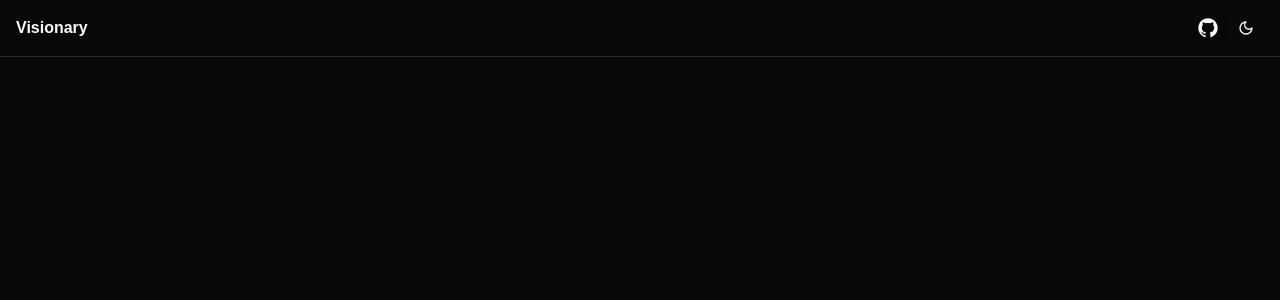
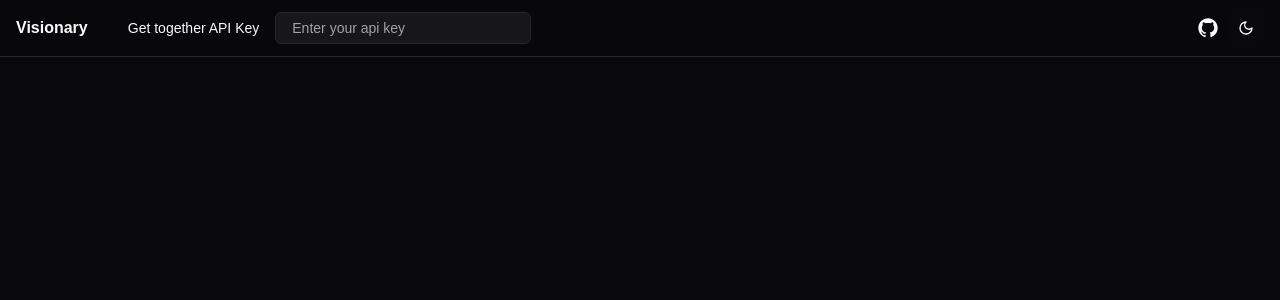
Before and after one commit to harshit-senpai/Visionary, a Next.js app: page / in a window 1280 px wide. Shown: the top 300 px of the page. Built offline with nearby package versions, Linux system fonts and the light colour scheme.

Commit message:
nav input

```diff
--- a/app/page.tsx
+++ b/app/page.tsx
@@ -2,7 +2,7 @@ import { Navbar } from "@/components/Navbar";
 
 export default function Home() {
   return (
-    <main className="h-full bg-background">
+    <main className="h-full dark:bg-background bg-background">
       <Navbar />
     </main>
   );
--- a/components/Navbar.tsx
+++ b/components/Navbar.tsx
@@ -1,16 +1,30 @@
 import { GitHubLogoIcon } from "@radix-ui/react-icons";
 import Link from "next/link";
 import { ModeToggle } from "./ModeToggle";
+import { Button } from "./ui/button";
+import { Input } from "./ui/input";
 
 export const Navbar = () => {
   return (
     <header className="sticky top-0 z-50 w-ful dark:bg-background/95 border-b dark:border-border border-border/40">
       <nav className="px-4 h-14 items-center flex">
-        <div className="hidden md:flex">
+        <div className="hidden md:flex lg:mr-6">
           <Link className="flex items-center" href={"/"}>
             <span className="hidden lg:inline-block font-bold">Visionary</span>
           </Link>
         </div>
+        <Button asChild variant="link">
+          <Link
+            href={"/"}
+            className="text-sm text-foreground/60 hover:text-foreground/80 cursor-pointer font-medium"
+          >
+            Get together API Key
+          </Link>
+        </Button>
+        <Input
+          className="w-64 px-4 py-2 h-8 border border-input transition-colors focus-visible:outline-none focus-visible:ring-0 focus-visible:ring-offset-0 disabled:opacity-50 bg-muted/50 font-normal text-muted-foreground shadow-none text-sm placeholder:hover:text-accent-foreground cursor-pointer hover:bg-accent"
+          placeholder="Enter your api key"
+        />
         <div className="flex flex-1 items-center justify-between gap-2 md:justify-end">
           <div className="flex items-center gap-0.5">
             <Link
--- /dev/null
+++ b/components/ui/input.tsx
@@ -0,0 +1,22 @@
+import * as React from "react";
+
+import { cn } from "@/lib/utils";
+
+const Input = React.forwardRef<HTMLInputElement, React.ComponentProps<"input">>(
+  ({ className, type, ...props }, ref) => {
+    return (
+      <input
+        type={type}
+        className={cn(
+          "flex h-10 w-full rounded-md border border-input bg-background px-3 py-2 text-base ring-offset-background file:border-0 file:bg-transparent file:text-sm file:font-medium file:text-foreground placeholder:text-muted-foreground focus-visible:outline-none focus-visible:ring-2 focus-visible:ring-ring focus-visible:ring-offset-2 disabled:cursor-not-allowed disabled:opacity-50 md:text-sm",
+          className
+        )}
+        ref={ref}
+        {...props}
+      />
+    );
+  }
+);
+Input.displayName = "Input";
+
+export { Input };
```
